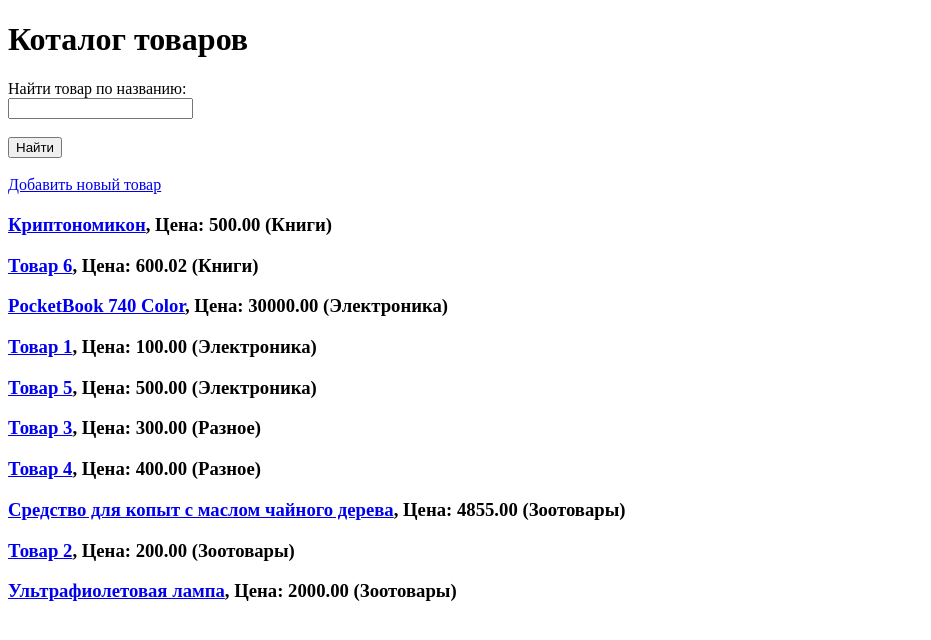
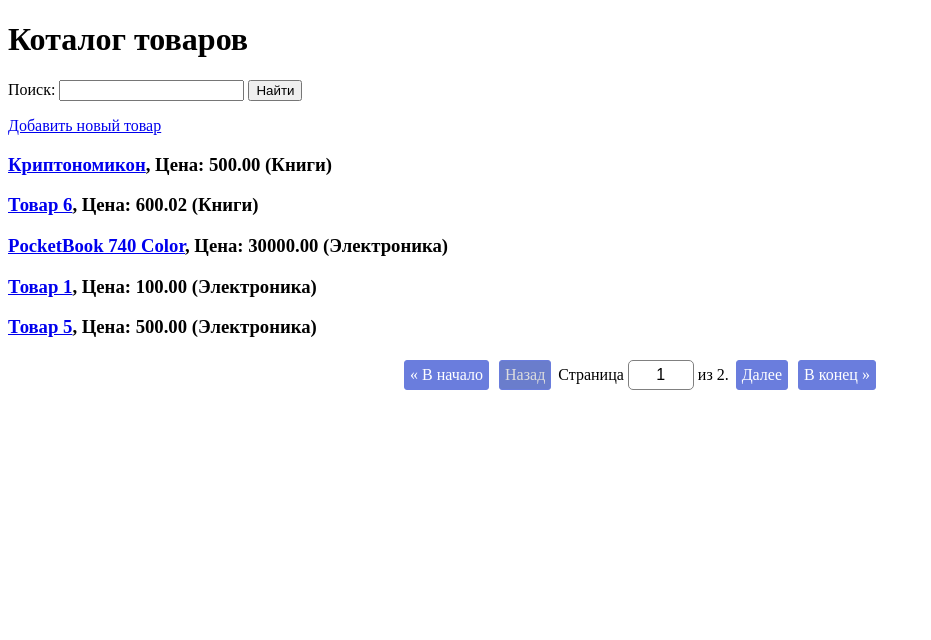
Before and after one commit to jnu3d1/lesson_48, a Django app: page / in a window 1280 px wide. Shown: the top 640 px of the page, without its empty margins (0-931 px from the left). Run offline with Django 4.2, Linux system fonts and the light colour scheme; data comes from the database, SQL or seed files in the repository; both versions use the stored data as it was after the commit.

Commit message:
Этап 1 Изменения, которые включены в коммит: 	изменено:      fixtures/dump.json 	изменено:      webapp/forms.py 	изменено:      webapp/static/css/style.css 	изменено:      webapp/templates/edit.html 	изменено:      webapp/templates/index.html 	удалено:       webapp/templates/partial/form1.html 	новый файл:    webapp/templates/partial/pagination.html 	изменено:      webapp/templates/partial/search_form.html 	изменено:      webapp/urls.py 	изменено:      webapp/views.py

```diff
--- a/webapp/forms.py
+++ b/webapp/forms.py
@@ -1,12 +1,24 @@
 from django import forms
+from django.core.exceptions import ValidationError
 from django.forms import widgets
 
-from webapp.models import categories
+from webapp.models import categories, Product
 
 
-class ProductForm(forms.Form):
-    name = forms.CharField(max_length=200, label='Наименование товара')
-    description = forms.CharField(max_length=2000, label='Описание', required=False, widget=widgets.Textarea)
-    category = forms.ChoiceField(choices=categories, label='Категория товаров')
-    available = forms.IntegerField(min_value=0, label='В наличии')
-    price = forms.DecimalField(max_digits=7, decimal_places=2, label='Цена')
+class ProductForm(forms.ModelForm):
+    class Meta:
+        model = Product
+        fields = ['name', 'description', 'category', 'available', 'price']
+        widgets = {
+            'description': widgets.Textarea,
+        }
+
+    def clean_available(self):
+        available = self.cleaned_data.get('available')
+        if available < 0:
+            raise ValidationError('Значение не должно быть отрицательным!')
+        return available
+
+
+class SearchForm(forms.Form):
+    search = forms.CharField(label='Поиск', max_length=50, required=False)
--- a/webapp/static/css/style.css
+++ b/webapp/static/css/style.css
@@ -0,0 +1,44 @@
+.error {
+    color: red;
+}
+
+.pagination {
+    text-align: center;
+}
+
+.pagination a, .pagination .page-disabled {
+    display: inline-block;
+    border: solid 1px #6a7ddd;
+    border-radius: 3px;
+    padding: 5px;
+    margin: 3px;
+}
+
+.pagination a {
+    background: #6a7ddd;
+    color: white;
+    text-decoration: none;
+}
+
+.pagination a:hover {
+    background: #6a7dff;
+    text-decoration: underline;
+}
+
+.pagination .page-disabled {
+    background: #6a7dcc;
+    color: #dddddd
+}
+
+.pagination .current-page {
+    display: inline-block;
+}
+
+.pagination .current-page input {
+    width: 50px;
+    padding: 5px 7px;
+    font-size: inherit;
+    border-radius: 5px;
+    text-align: center;
+    border: solid 1px gray;
+}
--- a/webapp/templates/edit.html
+++ b/webapp/templates/edit.html
@@ -5,7 +5,7 @@
 {% block content %}
     <h1>Изменить</h1>
     <form action="" method="post">
-        {% include "partial/form1.html"  with button_text="Изменить" %}
+        {% include "partial/form.html"  with button_text="Изменить" %}
     </form><br/>
     <a href="{% url "index" %}">На главную</a>
 {% endblock %}
--- a/webapp/templates/index.html
+++ b/webapp/templates/index.html
@@ -6,25 +6,22 @@
 {% block content %}
     <h1>Коталог товаров</h1>
     <div>
-        <form action="" method="post">
-            {% include "partial/search_form.html" %}
-        </form>
-        <br/>
+        {% include "partial/search_form.html" %}
     </div>
-    {% if name %}
-        <div style="margin-bottom: 20px;">
-            <a href="{% url "index" %}">На главную</a>
-        </div>
-    {% endif %}
-    {% if not name %}
-        <div style="margin-bottom: 20px;">
-            <a href="{% url "create" %}">Добавить новый товар</a>
-        </div>
-    {% endif %}
-    {% for product in products %}
-        <div>
+    <div>
+        {% if search %}
+            <p><a href="{% url "index" %}">На главную</a></p>
+        {% else %}
+            <p><a href="{% url "create" %}">Добавить новый товар</a></p>
+        {% endif %}
+        {% for product in products %}
+            <p>
             <h3><a href="{% url "product_view" product.pk %}">{{ product.name }}</a>, Цена: {{ product.price }}
                 ({{ product.get_category_display }})</h3>
-        </div>
-    {% endfor %}
+            </p>
+        {% endfor %}
+        {% if is_paginated %}
+            {% include 'partial/pagination.html' %}
+        {% endif %}
+    </div>
 {% endblock %}
--- /dev/null
+++ b/webapp/templates/partial/pagination.html
@@ -0,0 +1,23 @@
+<div class="pagination">
+    <span class="step-links">
+        <a href="?{% if query %}{{ query }}&{% endif %}page=1">&laquo; В начало</a>
+        {% if page_obj.has_previous %}
+            <a href="?{% if query %}{{ query }}&{% endif %}page={{ page_obj.previous_page_number }}">Назад</a>
+        {% else %}
+            <span class="page-disabled">Назад</span>
+        {% endif %}
+        <form class="current-page" method="get">
+            <label for="page">
+                {% if search %}<input type="hidden" name="search" value="{{ search }}">{% endif %}
+                Страница <input type="text" name="page" id="page" value="{{ page_obj.number }}">
+                из {{ page_obj.paginator.num_pages }}.
+            </label>
+        </form>
+        {% if page_obj.has_next %}
+            <a href="?{% if query %}{{ query }}&{% endif %}page={{ page_obj.next_page_number }}">Далее</a>
+        {% else %}
+            <span class="page-disabled">Далее</span>
+        {% endif %}
+        <a href="?{% if query %}{{ query }}&{% endif %}page={{ page_obj.paginator.num_pages }}">В конец &raquo;</a>
+    </span>
+</div>
--- a/webapp/templates/partial/search_form.html
+++ b/webapp/templates/partial/search_form.html
@@ -1,5 +1,8 @@
-{% csrf_token %}
-<label>Найти товар по названию:</label><br/>
-<input type="text" name="name"/><br/>
-<br/>
-<input type="submit" value="Найти"/>
+<form class="" action="" method="GET">
+    <label for="{{ form.search.id_for_label }}">{{ form.search.label }}:</label>
+    {{ form.search }}
+    <input type="submit" value="Найти">
+    {% for error in form.search.errors %}
+        <p class="error">{{ error }}</p>
+    {% endfor %}
+</form>
--- a/webapp/urls.py
+++ b/webapp/urls.py
@@ -1,11 +1,11 @@
 from django.urls import path
 
-from webapp.views import index, product_view, create_product, edit_product, delete_product
+from webapp.views import *
 
 urlpatterns = [
-    path('', index, name='index'),
-    path('product/<int:pk>/', product_view, name='product_view'),
-    path('products/add/', create_product, name='create'),
-    path('task/<int:pk>/editing', edit_product, name='edit'),
-    path('task/<int:pk>/delete/', delete_product, name='delete'),
+    path('', ProductsView.as_view(), name='index'),
+    path('product/<int:pk>/', ProductView.as_view(), name='product_view'),
+    path('products/add/', CreateProduct.as_view(), name='create'),
+    path('product/<int:pk>/editing', UpdateProduct.as_view(), name='edit'),
+    path('product/<int:pk>/delete/', DeleteProduct.as_view(), name='delete'),
 ]
--- a/webapp/views.py
+++ b/webapp/views.py
@@ -1,65 +1,61 @@
-from django.http import HttpResponseNotFound
-from django.shortcuts import render, redirect, get_object_or_404
-
-# Create your views here.
+from django.urls import reverse, reverse_lazy
+from django.utils.http import urlencode
+from django.views.generic import ListView, DetailView, CreateView, UpdateView, DeleteView
 
 from webapp.models import Product
-from webapp.forms import ProductForm
+from webapp.forms import ProductForm, SearchForm
 
 
-def index(request):
-    if request.method == 'GET':
-        products = Product.objects.filter(available__gt=0).order_by('category', 'name')
-        return render(request, 'index.html', {'products': products})
-    else:
-        name = request.POST.get('name')
-        products = Product.objects.filter(name=name)
-        return render(request, 'index.html', {'products': products, 'name': name})
+class ProductsView(ListView):
+    model = Product
+    template_name = 'index.html'
+    context_object_name = 'products'
+    paginate_by = 5
+
+    def get(self, request, *args, **kwargs):
+        self.form = SearchForm(self.request.GET)
+        if self.form.is_valid():
+            self.search_value = self.form.cleaned_data.get('search')
+        return super().get(request, *args, **kwargs)
+
+    def get_queryset(self):
+        if self.search_value:
+            return Product.objects.filter(name__icontains=self.search_value)
+        return super().get_queryset().order_by('category', 'name').filter(available__gt=0)
+
+    def get_context_data(self, *, object_list=None, **kwargs):
+        context = super().get_context_data(object_list=object_list, **kwargs)
+        context['form'] = self.form
+        if self.search_value:
+            query = urlencode({'search': self.search_value})
+            context['query'] = query
+            context['search'] = self.search_value
+        return context
 
 
-def product_view(request, pk):
-    try:
-        product = Product.objects.get(pk=pk)
-    except Product.DoesNotExist:
-        return HttpResponseNotFound('<h1>Страница не найдена</h1>')
-    return render(request, 'product_view.html', {'product': product})
+class ProductView(DetailView):
+    model = Product
+    template_name = 'product_view.html'
 
 
-def create_product(request):
-    if request.method == 'GET':
-        form = ProductForm()
-        return render(request, 'create.html', {'form': form})
-    else:
-        form = ProductForm(data=request.POST)
-        if form.is_valid():
-            name = form.cleaned_data.get('name')
-            description = form.cleaned_data.get('description')
-            category = form.cleaned_data.get('category')
-            available = form.cleaned_data.get('available')
-            price = form.cleaned_data.get('price')
-            Product.objects.create(name=name, description=description, category=category, available=available,
-                                   price=price)
-            return redirect('index')
-        return render(request, 'create.html', {'form': form})
+class CreateProduct(CreateView):
+    form_class = ProductForm
+    template_name = 'create.html'
+
+    def get_success_url(self):
+        return reverse('product_view', kwargs={'pk': self.object.pk})
 
 
-def edit_product(request, pk):
-    product = get_object_or_404(Product, pk=pk)
-    if request.method == 'GET':
-        return render(request, 'edit.html', {'product': product})
-    else:
-        product.name = request.POST.get('name')
-        product.description = request.POST.get('description')
-        product.category = request.POST.get('category')
-        product.available = request.POST.get('available')
-        product.price = request.POST.get('price')
-        product.save()
-        return redirect('product_view', pk=product.pk)
+class UpdateProduct(UpdateView):
+    form_class = ProductForm
+    model = Product
+    template_name = 'create.html'
+
+    def get_success_url(self):
+        return reverse('product_view', kwargs={'pk': self.object.pk})
 
 
-def delete_product(request, pk):
-    product = get_object_or_404(Product, pk=pk)
-    if request.method == 'GET':
-        return render(request, 'delete.html', {'product': product})
-    product.delete()
-    return redirect('index')
+class DeleteProduct(DeleteView):
+    model = Product
+    template_name = 'delete.html'
+    success_url = reverse_lazy('index')
```
Also changed, not shown: fixtures/dump.json (+33 -0 lines), webapp/templates/partial/form1.html (deleted, +0 -18 lines).
